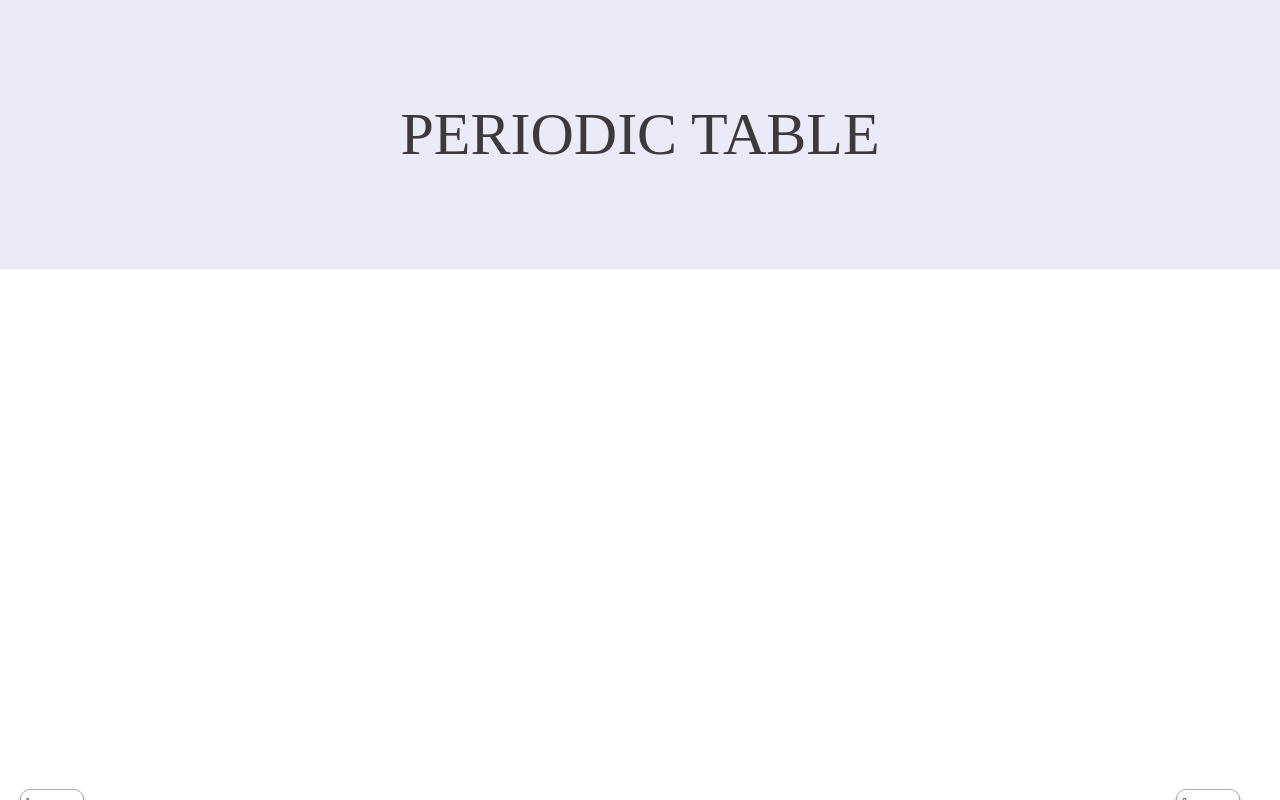
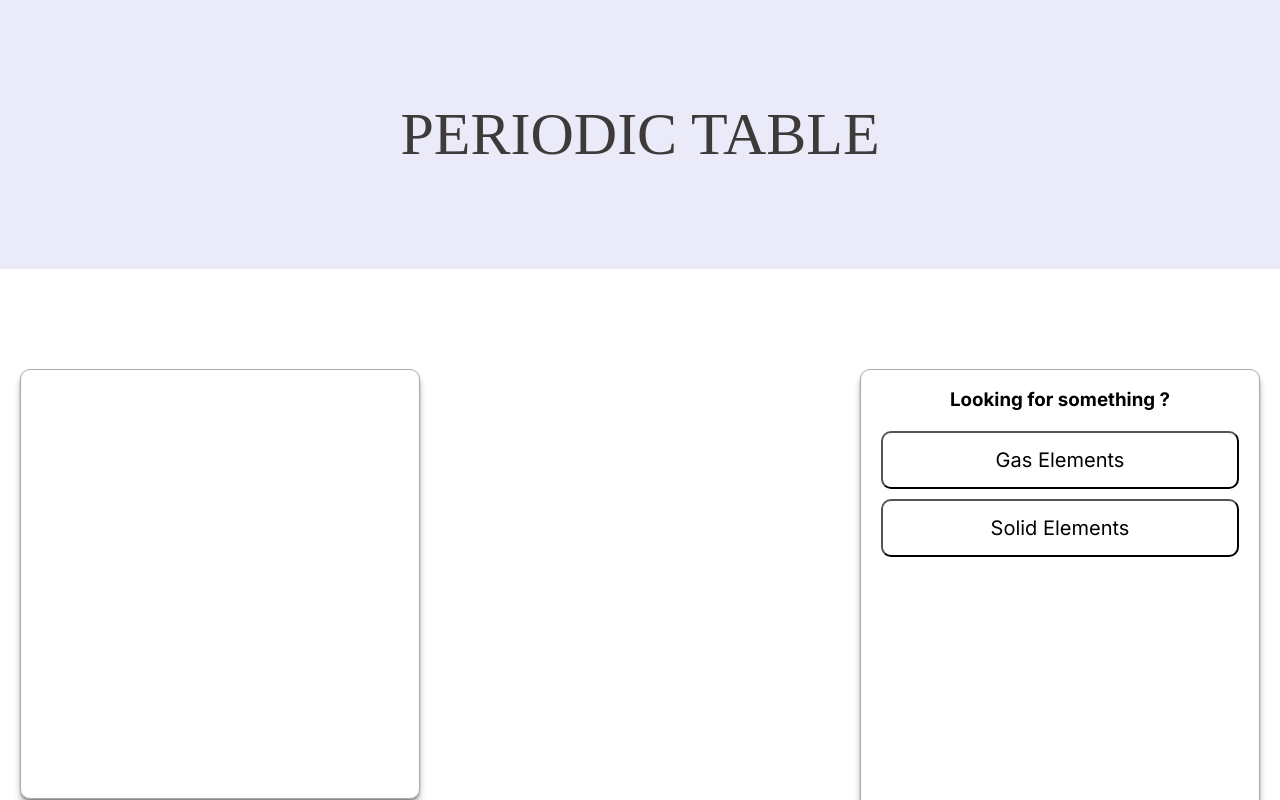
Before and after one commit to Andriikryl/-hemistry-app, a Next.js app: page / in a window 1280 px wide. Shown: the top 800 px of the page. Built offline with nearby package versions, Linux system fonts and the light colour scheme.

Commit message:
add highlightSolidElements btn

```diff
--- a/src/components/periodicTable/PeriodicTable.tsx
+++ b/src/components/periodicTable/PeriodicTable.tsx
@@ -21,6 +21,14 @@ interface Element {
 
 export default function PeriodicTable() {
   const [selectedElement, setSelectedElement] = useState<Element | null>(null);
+  const [highlightGasElements, setHighlightGasElements] = useState(false);
+  const [highlightSolidElements, setHighlightSolidElements] = useState(false);
+  const handleHighlightGasElements = () => {
+    setHighlightGasElements(!highlightGasElements);
+  };
+  const handleHighlightSolidElements = () => {
+    setHighlightSolidElements(!highlightSolidElements);
+  };
 
   const handleElementClick = (element: any) => {
     setSelectedElement(element);
@@ -29,6 +37,7 @@ export default function PeriodicTable() {
   return (
     <section className={style.periodic}>
       <Container>
+        <div className={style.flex__group}>
           <div className={style.description__block}>
             <AnimatePresence>
               {selectedElement && (
@@ -61,10 +70,43 @@ export default function PeriodicTable() {
               )}
             </AnimatePresence>
           </div>
+          <div className={style.search__box}>
+            <h3 className={style.search__title}>Looking for something ?</h3>
+            <ul role="list" className={style.search__list}>
+              <li>
+                <button
+                  className={style.search__btn}
+                  onClick={handleHighlightGasElements}
+                >
+                  Gas Elements
+                </button>
+              </li>
+              <li>
+                <button
+                  className={style.search__btn}
+                  onClick={handleHighlightSolidElements}
+                >
+                  Solid Elements
+                </button>
+              </li>
+            </ul>
+          </div>
+        </div>
         <div className={style.periodic__table}>
+          {/* "phase": "Solid",  */}
           {data.elements.map((element) => (
             <button
-              className={style.element}
+              className={`${style.element} ${
+                highlightGasElements && element.phase === "Gas"
+                  ? style.highlightGasElement
+                  : ""
+              }
+              ${
+                highlightSolidElements && element.phase === "Solid"
+                  ? style.highlightSolidElement
+                  : ""
+              }
+              `}
               key={element.name}
               style={{
                 gridRow: element.ypos,
--- a/src/components/periodicTable/style.module.css
+++ b/src/components/periodicTable/style.module.css
@@ -8,20 +8,65 @@
     grid-gap: 4px;
   }
 
+  .flex__group{
+    display: flex;
+    justify-content: space-between;
+    flex-wrap: wrap;
+    margin-block-end: 20px;
+  }
+
+  .search__list{
+    display: flex;
+    flex-direction: column;
+    gap: 10px;
+    padding-inline-start: 0px;
+  }
+
+  .search__title{
+    text-align: center;
+    margin-block-end: 20px;
+  }
+
+  .search__btn{
+    width: 100%;
+    padding-block: 12px;
+    font-size: 20px;
+    background-color: transparent;
+    border-radius: 10px;
+    cursor: pointer;
+  }
+
+  .search__box{
+    max-width: 400px;
+    border-radius: 10px;
+    flex-grow: 1;
+    padding: 20px;
+    border: 1px solid #aaa;
+    box-shadow: 0 1px 1px rgba(0,0,0,0.15),
+    0 2px 2px rgba(0,0,0,0.15),
+    0 4px 4px rgba(0,0,0,0.15),
+    0 8px 8px rgba(0,0,0,0.15);
+  }
+
   .description__block{
-    height: 400px;
+    flex-grow: 1;
+    padding: 20px;
+    max-width: 400px;
+    height: 430px;
     margin-block-end: 20px;
+    border: 1px solid #aaa;
+    box-shadow: 0 1px 1px rgba(0,0,0,0.15),
+    0 2px 2px rgba(0,0,0,0.15),
+    0 4px 4px rgba(0,0,0,0.15),
+    0 8px 8px rgba(0,0,0,0.15);
+    transition: all 300ms ease-in-out;
+    border-radius: 10px;
+    overflow: hidden;
   }
 
   .description__wrapper{
     padding: 20px;
     max-width: 400px;
-    border-radius: 10px;
-    border: 1px solid #aaa;
-    box-shadow: 0 1px 1px rgba(0,0,0,0.15),
-    0 2px 2px rgba(0,0,0,0.15),
-    0 4px 4px rgba(0,0,0,0.15),
-    0 8px 8px rgba(0,0,0,0.15);
     transition: all 300ms ease-in-out;
   }
 
@@ -66,3 +111,13 @@
     bottom: 5px;
     left: 5px;
   }
+
+  .highlightGasElement{
+    background-color: #e63946;
+    color: white;
+  }
+
+  .highlightSolidElement{
+    background-color: #03045e;
+    color: white;
+  }
```
Lines whose indentation alone changed are shown as unchanged.
